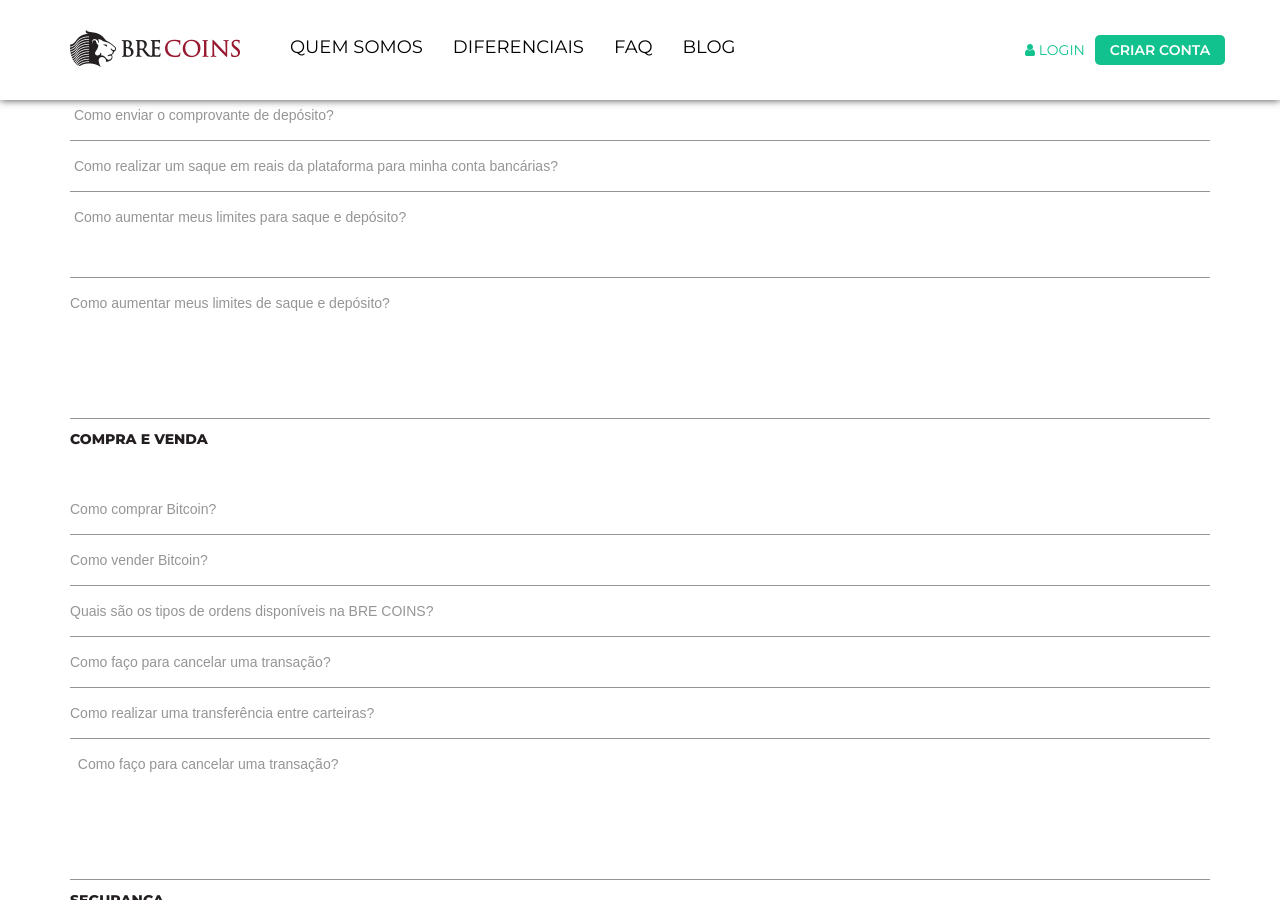
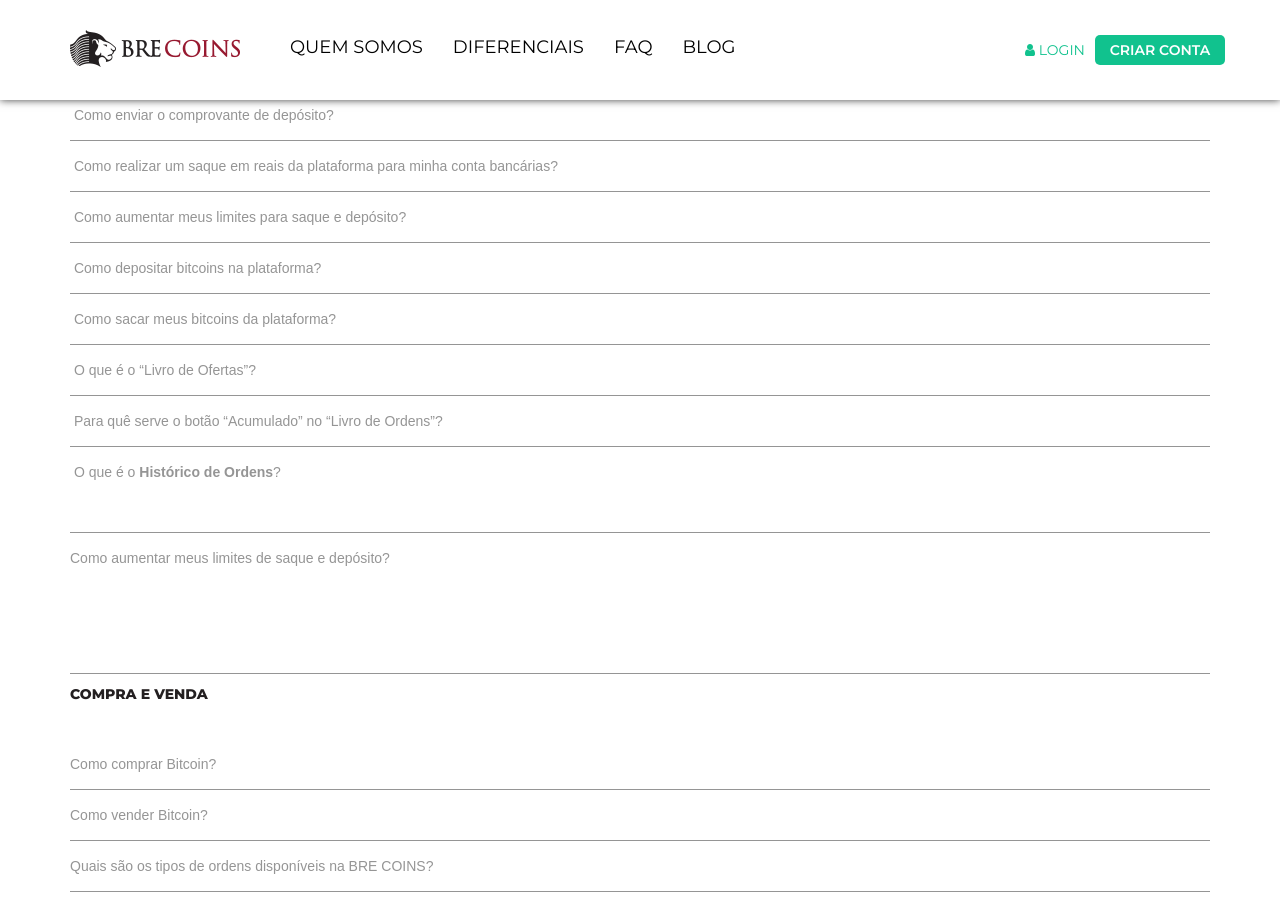
Before and after one commit to digitalbre/brecoins.github.io, a Jekyll site: the page built from faq.md, in a window 1280 px wide and 900 px high, scrolled down 3000 px. Built offline with Jekyll 4.4.1, drawn with Linux system fonts in a browser that asks for light colours; nearby versions of some CDN libraries; some web fonts are replaced; a script that is not in the unit is left out.

Commit message:
Update faq.md

```diff
--- a/faq.md
+++ b/faq.md
@@ -71,6 +71,11 @@ UTILIZAÇÃO DA PLATAFORMA
 *  [Como enviar o comprovante de depósito?](/faq/como-enviar-o-comprovante-de-deposito.html "Como enviar o comprovante de depósito?"){:.cinza}
 *  [Como realizar um saque em reais da plataforma para minha conta bancárias?](/faq/como-realizar-um-saque-para-minha-conta-bancaria.html "Como realizar um saque em reais da plataforma para minha conta bancária?"){:.cinza}
 *  [Como aumentar meus limites para saque e depósito?](/faq/como-aumentar-meus-limites-para-saque-e-deposito.html "Como aumentar meeus limites para saque e depósito?"){:.cinza}
+*  [Como depositar bitcoins na plataforma?](/faq/como-depositar-bitcoins-na-plataforma.html "Como depositar bitcoins na plataforma?"){:.cinza}
+*  [Como sacar meus bitcoins da plataforma?](/faq/como-sacar-meus-bitcoins-da-plataforma.html "Como sacar meus bitcoins da plataforma?"){:.cinza}
+*  [O que é o "Livro de Ofertas"?](/faq/o-que-e-o-livro-de-ofertas.html "O que é o Livro de Ofertas?"){:.cinza}
+*  [Para quê serve o botão "Acumulado" no "Livro de Ordens"?](/faq/para-que-serve-o-botao-acumulado.html "Para quê serve o botão Acumulado no Licro de Ordens?"){:.cinza}
+*  [O que é o **Histórico de Ordens**?](/faq/o-que-e-o-historico-de-ordens.html "O que é o Histórico de Ordens?"){:.cinza}
 
 
 
```
